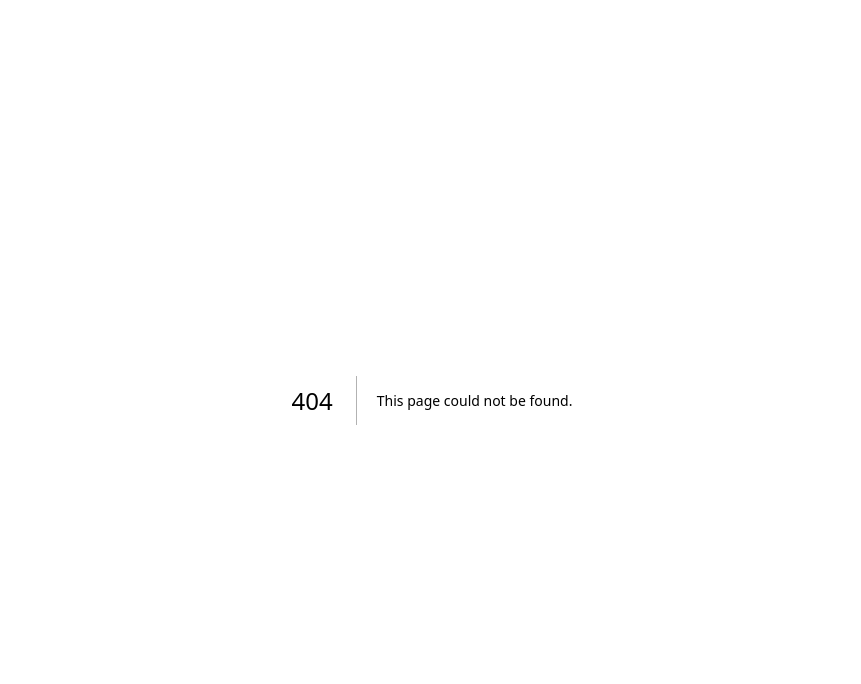
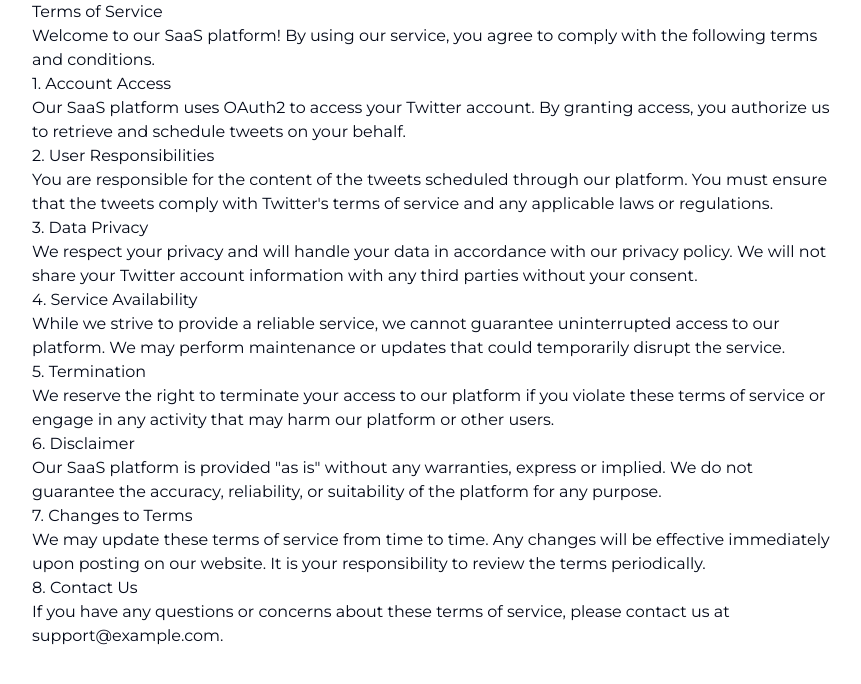
Before and after one commit to adarsh-mamgain/x-post, a Next.js app: page /terms-of-service in a window 1280 px wide. Before the commit this address had no page. Shown: the top 684 px of the page, without its empty margins (208-1069 px from the left). Built offline with nearby package versions, Linux system fonts and the light colour scheme.

Commit message:
Add privacy policy and terms of service pages

```diff
--- /dev/null
+++ b/app/privacy-policy/page.tsx
@@ -0,0 +1,56 @@
+export default function Privacy() {
+  return (
+    <main className="flex min-h-screen flex-col px-60">
+      <h1>Privacy Policy</h1>
+      <p>
+        At X-Post, we are committed to protecting your privacy. This Privacy
+        Policy explains how we collect, use, and disclose information when you
+        use our SaaS application to schedule tweets on behalf of your Twitter
+        account.
+      </p>
+      <h2>Information We Collect</h2>
+      <p>
+        When you use our SaaS application, we may collect the following
+        information: - Your Twitter account information, including your username
+        and profile information. - OAuth2 access token and refresh token to
+        authenticate and authorize our application to schedule tweets on your
+        behalf. - The content of the tweets you schedule through our
+        application.
+      </p>
+      <h2>How We Use Your Information</h2>
+      <p>
+        We use the information we collect to: - Authenticate and authorize your
+        Twitter account to schedule tweets. - Schedule tweets on your behalf as
+        per your instructions. - Improve and optimize our SaaS application. -
+        Communicate with you regarding your account and our services.
+      </p>
+      <h2>Information Sharing and Disclosure</h2>
+      <p>
+        We do not sell, trade, or otherwise transfer your personal information
+        to third parties. However, we may share your information in the
+        following circumstances: - With trusted third-party service providers
+        who assist us in operating our SaaS application and providing our
+        services. - When required by law or to protect our rights, property, or
+        safety.
+      </p>
+      <h2>Data Security</h2>
+      <p>
+        We take reasonable measures to protect the security of your information.
+        However, please be aware that no method of transmission over the
+        internet or electronic storage is completely secure.
+      </p>
+      <h2>Changes to This Privacy Policy</h2>
+      <p>
+        We may update this Privacy Policy from time to time. We will notify you
+        of any changes by posting the updated policy on our website or through
+        other communication channels.
+      </p>
+      <h2>Contact Us</h2>
+      <p>
+        If you have any questions or concerns about our Privacy Policy, please
+        contact us at{" "}
+        <a href="mailto:work.mamgain@gmail.com">work.mamgain@gmail.com</a>
+      </p>
+    </main>
+  );
+}
--- /dev/null
+++ b/app/terms-of-service/page.tsx
@@ -0,0 +1,58 @@
+export default function Privacy() {
+  return (
+    <main className="flex min-h-screen flex-col px-60">
+      <h1>Terms of Service</h1>
+      <p>
+        Welcome to our SaaS platform! By using our service, you agree to comply
+        with the following terms and conditions.
+      </p>
+      <h2>1. Account Access</h2>
+      <p>
+        Our SaaS platform uses OAuth2 to access your Twitter account. By
+        granting access, you authorize us to retrieve and schedule tweets on
+        your behalf.
+      </p>
+      <h2>2. User Responsibilities</h2>
+      <p>
+        You are responsible for the content of the tweets scheduled through our
+        platform. You must ensure that the tweets comply with Twitter's terms of
+        service and any applicable laws or regulations.
+      </p>
+      <h2>3. Data Privacy</h2>
+      <p>
+        We respect your privacy and will handle your data in accordance with our
+        privacy policy. We will not share your Twitter account information with
+        any third parties without your consent.
+      </p>
+      <h2>4. Service Availability</h2>
+      <p>
+        While we strive to provide a reliable service, we cannot guarantee
+        uninterrupted access to our platform. We may perform maintenance or
+        updates that could temporarily disrupt the service.
+      </p>
+      <h2>5. Termination</h2>
+      <p>
+        We reserve the right to terminate your access to our platform if you
+        violate these terms of service or engage in any activity that may harm
+        our platform or other users.
+      </p>
+      <h2>6. Disclaimer</h2>
+      <p>
+        Our SaaS platform is provided "as is" without any warranties, express or
+        implied. We do not guarantee the accuracy, reliability, or suitability
+        of the platform for any purpose.
+      </p>
+      <h2>7. Changes to Terms</h2>
+      <p>
+        We may update these terms of service from time to time. Any changes will
+        be effective immediately upon posting on our website. It is your
+        responsibility to review the terms periodically.
+      </p>
+      <h2>8. Contact Us</h2>
+      <p>
+        If you have any questions or concerns about these terms of service,
+        please contact us at support@example.com.
+      </p>
+    </main>
+  );
+}
```
